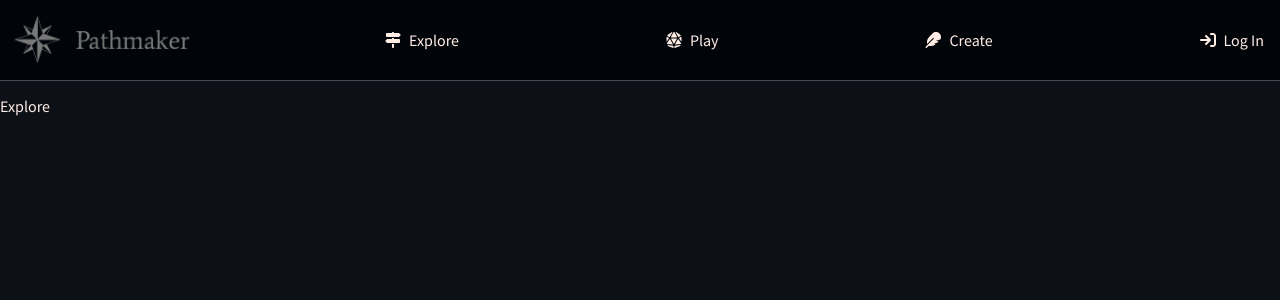
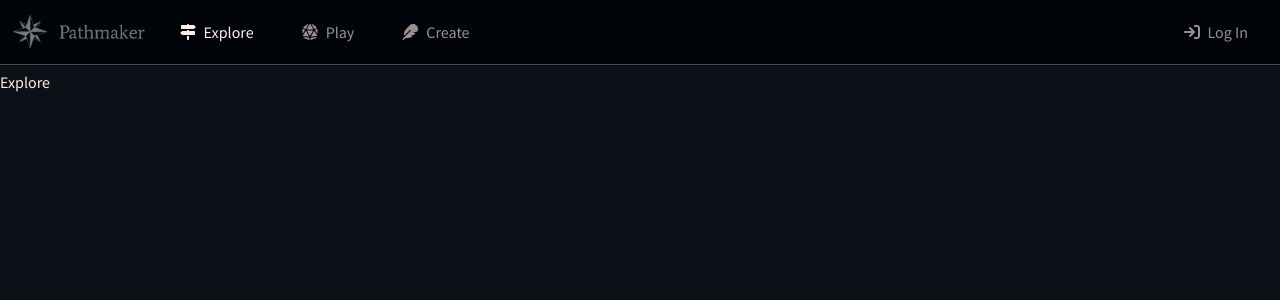
Before and after one commit to Katarzyna-Kadziolka/Pathmaker, a Vue app in the folder web/: page / in a window 1280 px wide. Shown: the top 300 px of the page. Built offline with nearby package versions, Linux system fonts and the light colour scheme.

Commit message:
web navbar

```diff
--- a/web/src/assets/scss/_layout.scss
+++ b/web/src/assets/scss/_layout.scss
@@ -1 +1 @@
-$nav-height: 4rem;
+$nav-height: 3rem;
--- a/web/src/components/layout/AppNavbar.vue
+++ b/web/src/components/layout/AppNavbar.vue
@@ -4,6 +4,7 @@ import {computed, onBeforeUnmount, onMounted, ref, watch} from "vue";
 import {faBars, faSignsPost, faDiceD20, faFeather, faArrowRightToBracket} from "@fortawesome/free-solid-svg-icons";
 import {useRoute} from "vue-router";
 import router from "@/router";
+import MobileNavigationBarButton from "@/components/layout/MobileNavigationBarButton.vue";
 
 const route = useRoute();
 
@@ -18,10 +19,13 @@ const activeItemName = computed(() => route.name);
   <div class="navbar__container">
     <div class="navbar__web">
       <img src="@/assets/Pathmaker-logo.png" alt="">
-      <NavbarButton :icon=faSignsPost name="Explore"/>
-      <NavbarButton :icon="faDiceD20" name="Play"/>
-      <NavbarButton :icon="faFeather" name="Create"/>
-      <NavbarButton :icon="faArrowRightToBracket" name="Log In"/>
+      <div class="navbar__navigation">
+        <NavbarButton :icon=faSignsPost name="Explore" :is-active="activeItemName == 'explore'" @click="() => onItemClick('explore')"/>
+        <NavbarButton :icon="faDiceD20" name="Play" :is-active="activeItemName == 'play'" @click="() => onItemClick('play')"/>
+        <NavbarButton :icon="faFeather" name="Create" :is-active="activeItemName == 'create'" @click="() => onItemClick('create')"/>
+      </div>
+
+      <NavbarButton class="navbar__navigation-account" :icon="faArrowRightToBracket" name="Log In" :is-active="activeItemName == 'logIn'" @click="() => onItemClick('logIn')"/>
     </div>
     <div class="navbar__mobile">
       <img src="@/assets/Pathmaker-logo.png" alt="">
@@ -56,12 +60,13 @@ img {
     height: $nav-height;
     display: flex;
     align-items: center;
-    justify-content: space-between;
+    width: 100%;
     @media(max-width: 769px) {
       display: none;
     }
   }
   &__mobile {
+    height: $nav-height;
     display: flex;
     align-items: center;
     justify-content: space-between;
@@ -81,6 +86,15 @@ img {
   &__active {
     opacity: 1;
   }
+  &__navigation {
+    display: flex;
+    padding: 1rem;
+    column-gap: 1rem;
+  }
+  &__navigation-account {
+    margin-left: auto;
+    margin-right: 1rem;
+  }
 }
 
 </style>
--- a/web/src/components/layout/AppNavbarButton.vue
+++ b/web/src/components/layout/AppNavbarButton.vue
@@ -6,11 +6,12 @@ import type {IconDefinition} from "@fortawesome/free-brands-svg-icons";
 defineProps<{
   icon: IconDefinition,
   name: string
+  isActive: boolean
 }>()
 </script>
 
 <template>
-  <div class="navbar-button__container">
+  <div class="navbar-button__container" :class="[isActive ? 'navbar-button__active' : '']">
     <font-awesome-icon :icon="icon"/>
     <span>{{ name }}</span>
   </div>
@@ -25,16 +26,11 @@ defineProps<{
     padding: 1rem;
     cursor: pointer;
     background: $color-navbar;
+    opacity: 60%;
+  }
 
-    &:hover {
-      animation-name: hover-container;
-      animation-duration: 0.3s;
-      animation-fill-mode: forwards;
-    }
-  }
-  @keyframes hover-container {
-    from {background-color: $color-navbar;}
-    to {background-color: $color-secondary;}
+  &__active {
+    opacity: 1;
   }
 }
 </style>
--- a/web/src/components/layout/MobileNavigationBar.vue
+++ b/web/src/components/layout/MobileNavigationBar.vue
@@ -33,7 +33,6 @@ const activeItemName = computed(() => route.name);
     width: 100%;
     border-top: 0.1rem solid $color-border;
     background: $color-navbar;
-    height: $nav-height;
   }
 }
 </style>
--- a/web/src/components/layout/MobileNavigationBarButton.vue
+++ b/web/src/components/layout/MobileNavigationBarButton.vue
@@ -25,7 +25,7 @@ defineProps<{
     flex-direction: column;
     align-items: center;
     padding: 0.5rem;
-    opacity: 50%;
+    opacity: 60%;
   }
   &__icon {
     font-size: 1.5rem;
```
